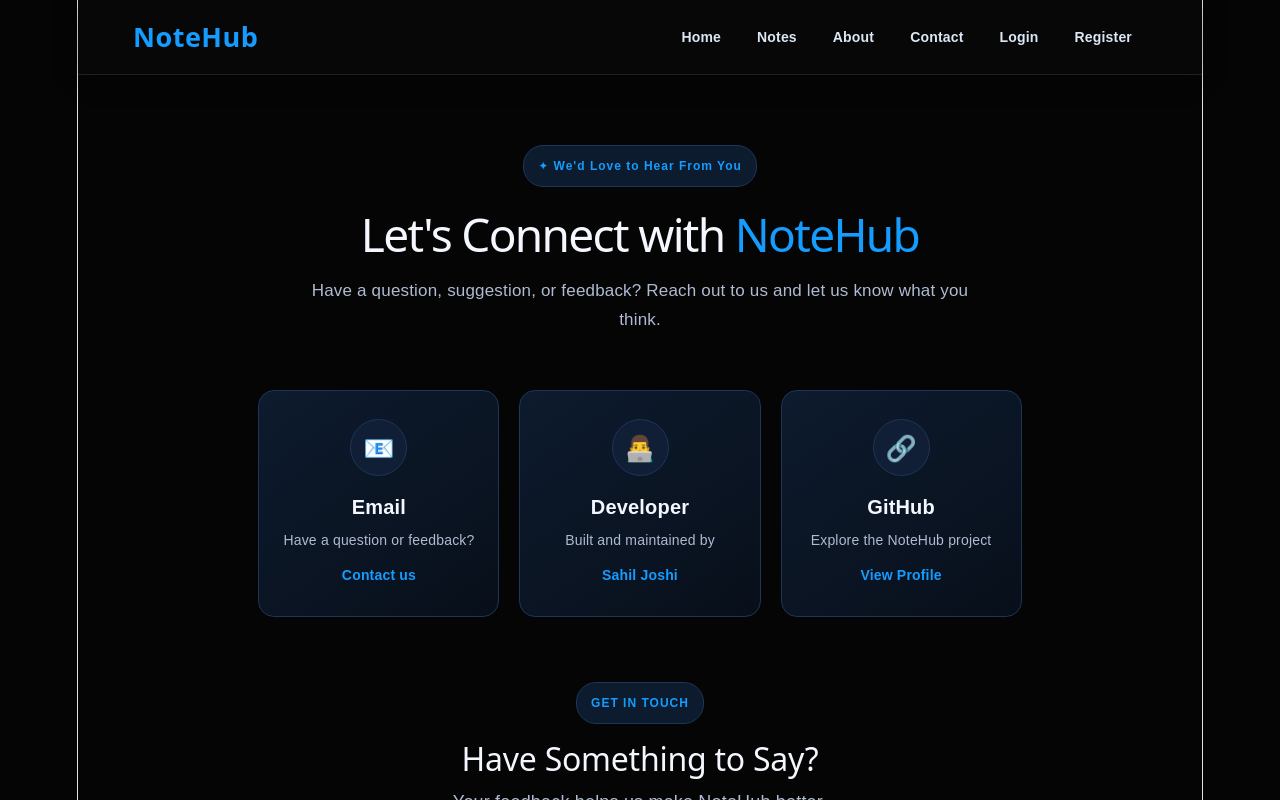
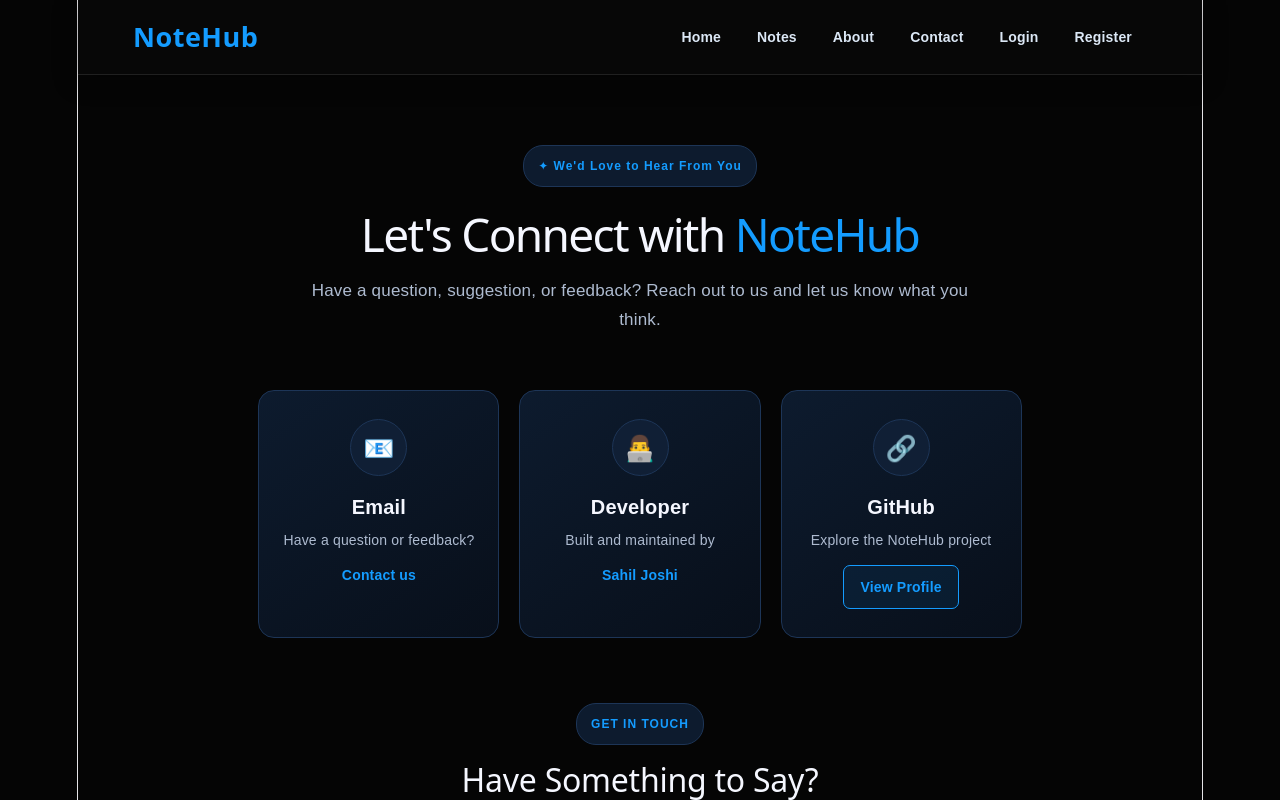
Before and after one commit to CodeNexusLab/NoteHub, a React app in the folder frontend/: page /contact in a window 1280 px wide. Shown: the top 800 px of the page. Built offline with nearby package versions, Linux system fonts and the light colour scheme; the HTML template or start-up script is replaced by a standard one.

Commit message:
Add GitHub link to Contact page

```diff
--- a/frontend/src/App.css
+++ b/frontend/src/App.css
@@ -2661,3 +2661,42 @@ nav h2:hover {
     font-size: 17px;
   }
 }
+
+/* ===== GitHub Profile Link ===== */
+
+.contact-option-card a {
+  display: inline-block;
+
+  margin-top: 4px;
+  padding: 8px 16px;
+
+  border: 1px solid #149cff;
+  border-radius: 7px;
+
+  background: rgba(20, 156, 255, 0.08);
+  color: #149cff;
+
+  font-size: 14px;
+  font-weight: 600;
+
+  text-decoration: none;
+
+  transition:
+    background 0.2s ease,
+    color 0.2s ease,
+    border-color 0.2s ease,
+    transform 0.2s ease,
+    box-shadow 0.2s ease;
+}
+
+.contact-option-card a:hover {
+  background: #149cff;
+  color: #ffffff;
+
+  border-color: #149cff;
+
+  transform: translateY(-2px);
+
+  box-shadow:
+    0 6px 18px rgba(20, 156, 255, 0.25);
+}
--- a/frontend/src/components/Contact.jsx
+++ b/frontend/src/components/Contact.jsx
@@ -91,16 +91,18 @@ function Contact() {
         </div>
 
         <div className="contact-option-card">
-          <div className="contact-icon">🔗</div>
+  <div className="contact-icon">🔗</div>
+  <h3>GitHub</h3>
+  <p>Explore the NoteHub project</p>
 
-          <h3>GitHub</h3>
-
-          <p>
-            Explore the NoteHub project
-          </p>
-
-          <span>View Profile</span>
-        </div>
+  <a
+    href="https://github.com/CodeNexusLab/NoteHub"
+    target="_blank"
+    rel="noopener noreferrer"
+  >
+    View Profile
+  </a>
+</div>
 
       </section>
 
```
